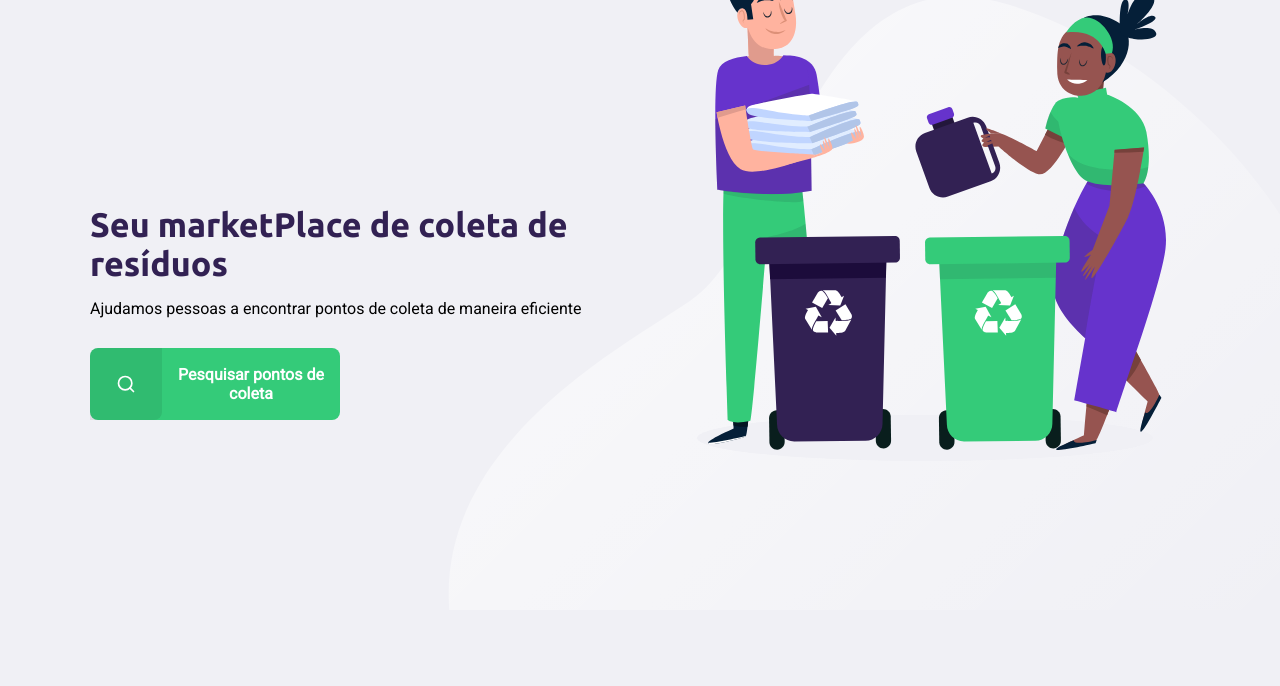
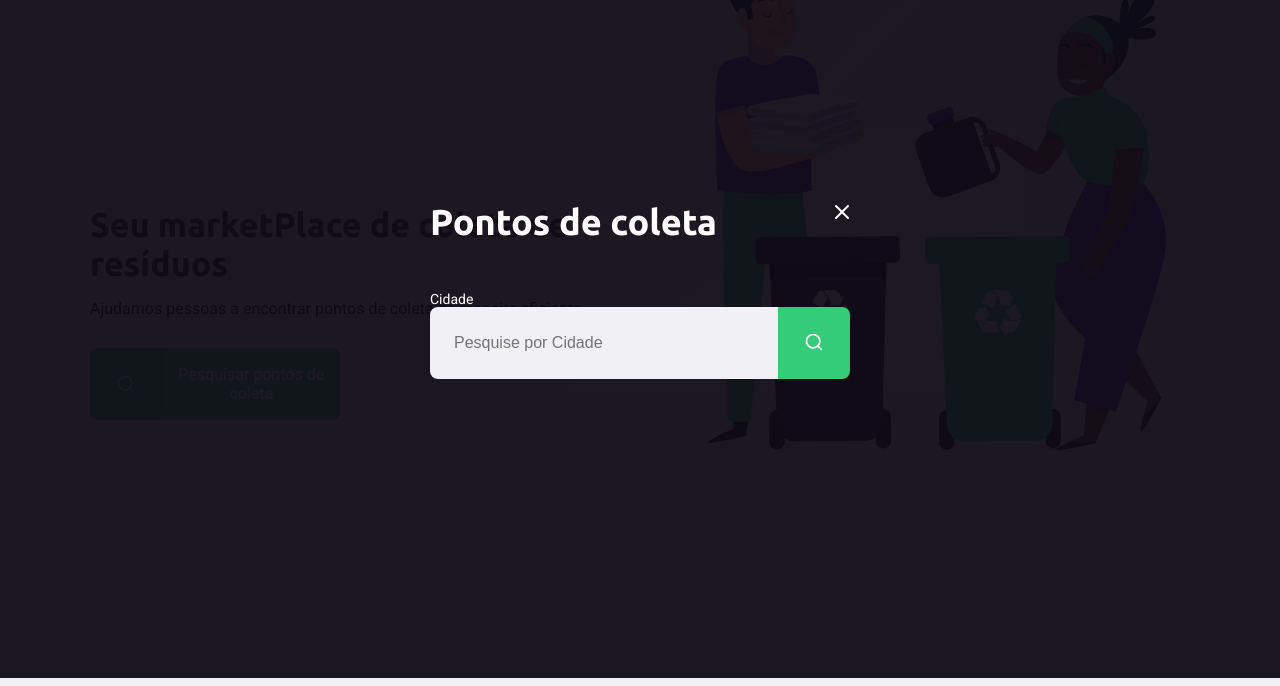
Before and after one commit to samuelvermeuln/PROJETO_NLW, a plain HTML site: page index.html in a window 1280 px wide. Both pictures are taken after a click on the link "Pesquisar pontos de coleta". Shown: the part 122-808 px from the top of the page. Drawn offline with Linux system fonts and the light colour scheme.

Commit message:
FIM DO TERCEIRO DIA

```diff
--- a/index.html
+++ b/index.html
@@ -10,6 +10,9 @@
 
     <link rel="stylesheet" href="/styles/main.css">
     <link rel="stylesheet" href="/styles/homer.css">
+    <link rel="stylesheet" href="/styles/modal.css">
+
+
     <link rel="stylesheet" href="/styles/responsive.css">
 
 
@@ -45,9 +48,29 @@
         </div>
     </div>
 
+    <div id="modal" class="hide">
+        <div class="content">
+            <div class="header">
+                <h1>Pontos de coleta </h1>
+                <a href="#">Fechar</a>
+            </div>
+            <form action="">
+                <label for="search">Cidade</label>
+                <div class="search field">
+                    <input
+                    type="text"
+                    name="search"
+                    placeholder="Pesquise por Cidade"
+                    >
+                    <button>
+                        <img src="/assets/search.svg" alt="Buscar">
+                    </button>
+                </div>
+            </form>
+        </div>
+    </div>
 
 
-
-
+        <script src="/scripts/index.js"></script>
 </body>
 </html>
--- /dev/null
+++ b/scripts/index.js
@@ -0,0 +1,10 @@
+const buttonSearch = document.querySelector("#page-home main a")
+const modal = document.querySelector("#modal")
+const clouse = document.querySelector("#modal .header a")
+
+buttonSearch.addEventListener("click", () => {
+    modal.classList.toggle("hide")
+})
+clouse.addEventListener("click", () => {
+    modal.classList.add("hide")
+})
--- a/styles/main.css
+++ b/styles/main.css
@@ -25,6 +25,7 @@ body{
     -webkit-font-smoothing: antialiased;
 }
 
+
 a {
     text-decoration: none;
 }
--- /dev/null
+++ b/styles/modal.css
@@ -0,0 +1,97 @@
+#modal {
+    background-color: #0E0A14ef;
+
+    height: 100vh;
+    width: 100vw;
+
+    position: fixed;
+    top: 0;
+
+    display: flex;
+    justify-content: center;
+    align-items: center;
+
+    transition: 400ms;
+}
+
+#modal.hide {
+    display: none;
+}
+
+#modal .content {
+    color: white;
+
+    width: 420px;
+}
+
+#modal .header {
+    display: flex;
+    align-items: center;
+    justify-content: space-between;
+
+    margin-bottom: 48px;
+
+}
+
+#modal .header a {
+    background-image: url(../assets/x.svg);
+
+    width: 20px;
+    height: 20px;
+
+    display: flex;
+
+    font-size: 0.01px;
+}
+#modal .header h1 {
+    color: white;
+
+    font-size: 36px;
+    line-height: 42px;
+
+}
+
+#modal form label {
+    font-size: 14px;
+    line-height: 16px;
+
+    display: block;
+    margin-top: 8px;
+}
+
+#modal form .field {
+    display: flex;
+}
+
+#modal form input {
+    flex: 1;
+
+    background-color: #f0f0f5;
+
+    border-radius: 8px 0 0 8px;
+    border: 0 none;
+
+    outline: 0;
+
+    padding: 16px 24px;
+
+    font-size: 16px;
+    color: #6c6c80;
+}
+
+#modal form button {
+    width: 72px;
+    height: 72px;
+
+    background-color: var(--primary-color);
+
+    border: 0 none;
+    border-radius: 0 8px 8px 0;
+
+    outline: 0;
+
+}
+
+#modal form button:hover {
+    background-color: #2fb85e;
+}
```
Also changed, not shown: seach-results.html (added, +67 -0 lines), styles/seach-results.css (added, +89 -0 lines).
